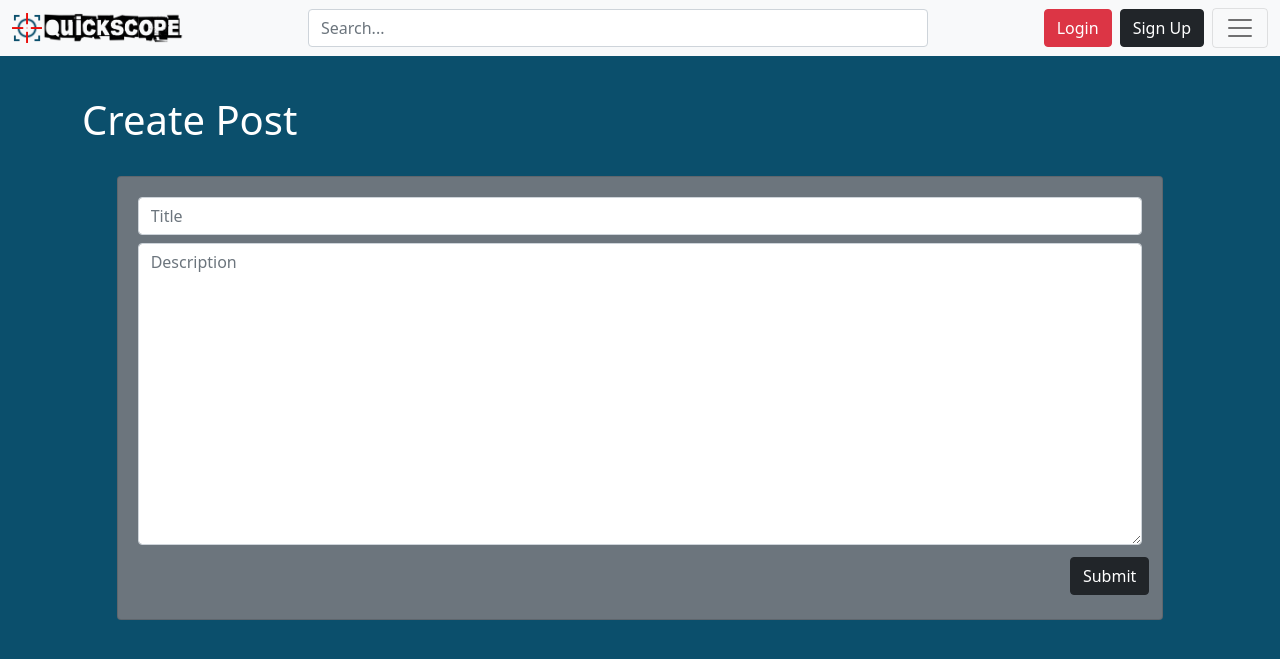
After one commit to sunipan/quickscope, a PHP site: page /create-post.php in a window 1280 px wide. The commit adds this page. Shown: the top 659 px of the page. Run offline with PHP 8.4, Linux system fonts and the light colour scheme; some libraries are stand-ins or nearby versions.

Commit message:
create post with link from home page

```diff
--- /dev/null
+++ b/src/client/create-post.php
@@ -0,0 +1,44 @@
+<?php include('app.php'); ?>
+<!DOCTYPE html>
+<html lang="en">
+
+<head>
+  <meta charset="utf-8" />
+  <meta http-equiv="X-UA-Compatible" content="IE=edge" />
+  <meta name="viewport" content="width=device-width, initial-scale=1" />
+
+  <link rel="stylesheet" href="css/style.css" />
+  <link rel="stylesheet" href="https://cdnjs.cloudflare.com/ajax/libs/font-awesome/6.0.0-beta3/css/all.min.css" integrity="sha512-Fo3rlrZj/k7ujTnHg4CGR2D7kSs0v4LLanw2qksYuRlEzO+tcaEPQogQ0KaoGN26/zrn20ImR1DfuLWnOo7aBA==" crossorigin="anonymous" referrerpolicy="no-referrer" />
+  <link rel="stylesheet" href="https://cdn.jsdelivr.net/npm/bootstrap-icons@1.7.1/font/bootstrap-icons.css">
+  <title>Quickscope - Forum For LEETS</title>
+</head>
+
+
+<div class='container mt-5 pt-5 pb-4'>
+    <h1 class='text-white'>Create Post</h1>
+</div>
+
+
+<div class="container-fluid">
+    <div class="col-lg-10 offset-lg-1">
+        <div class="card col-lg-12 mb-2 bg-secondary">
+            <div class="card-body">
+
+                    <form>
+                        <div class="p-1 col-lg-12">
+                            <input type="text" class="form-control" id="postTitle" placeholder="Title">
+                        </div>
+                        <div class="p-1 col-lg-12">
+                            <textarea class="form-control" id="description" placeholder="Description" rows="12"></textarea>
+                        </div>
+                        <div class="offset-lg-11 p-2">
+                            <button type="Submit" class="btn btn-dark">Submit</button>
+                        </div>
+                    </form>
+
+             </div>
+        </div>
+    </div>
+</div>
+
+</html>
--- a/src/client/home.php
+++ b/src/client/home.php
@@ -75,7 +75,7 @@
           <div class="card-body">
             <h5 class="card-title">Join or Create Your Own Community!</h5>
             <div class="post-forum-buttons d-flex flex-column">
-              <a href="#" class="btn btn-primary mb-3">Create a Post</a>
+              <a href="create-post.php" class="btn btn-primary mb-3">Create a Post</a>
               <a href="#" class="btn btn-danger">Create a Forum</a>
             </div>
           </div>
```
